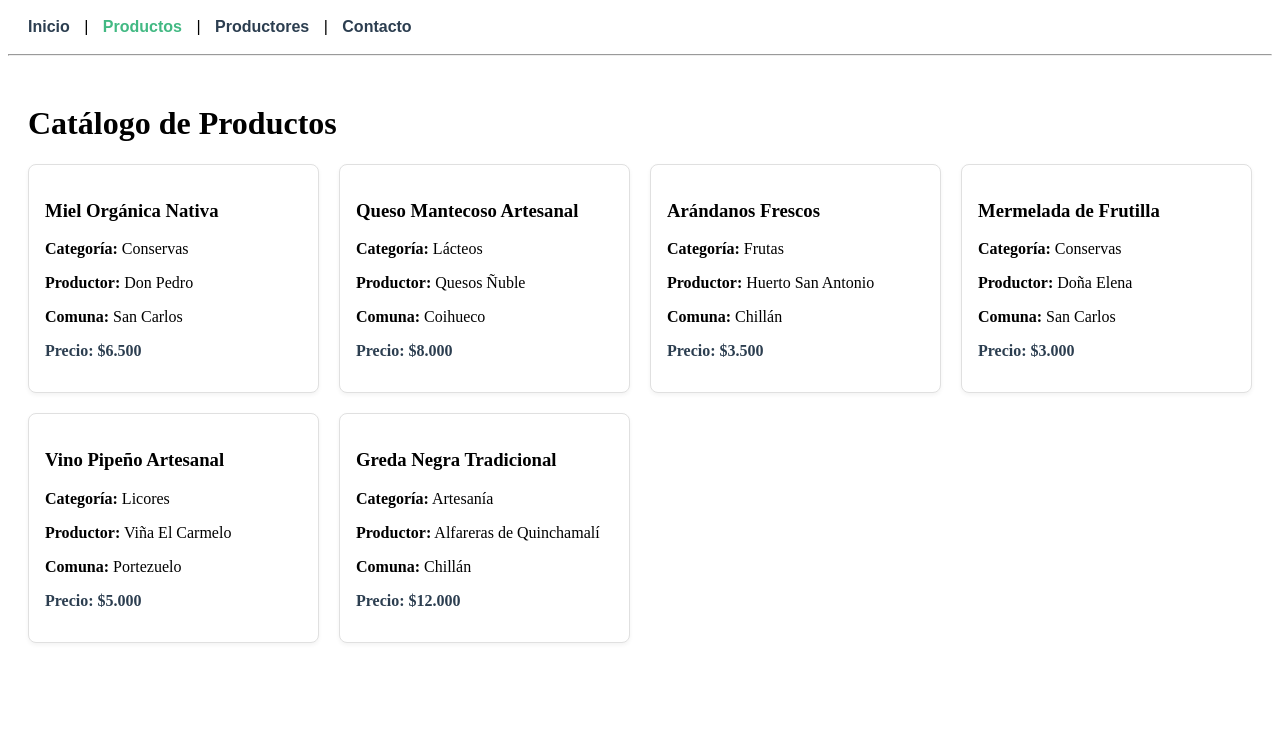
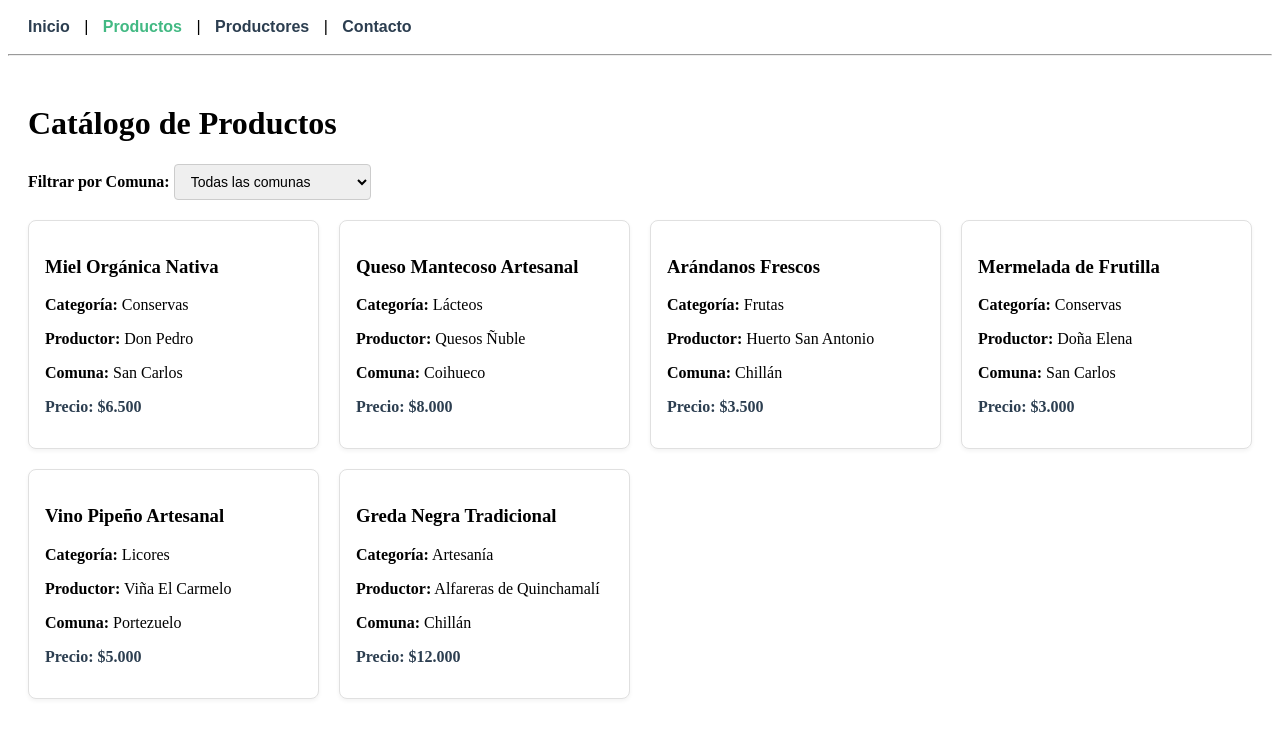
Before and after one commit to sebaacr/IW600-NT1-Sebastian-Concha, a Vue app: page /productos in a window 1280 px wide. Shown: the top 738 px of the page. Built offline with nearby package versions, Linux system fonts and the light colour scheme.

Commit message:
Parte C - Filtro dinámico por comuna con v-for, computed properties y condicionales v-if/v-else

```diff
--- a/src/views/Productos.vue
+++ b/src/views/Productos.vue
@@ -1,19 +1,41 @@
 <template>
   <div class="catalogo">
     <h1>Catálogo de Productos</h1>
-    <div class="grid-productos">
+
+    <!-- Filtro dinámico por Comuna -->
+    <div class="filtro-container">
+      <label for="comuna-select"><strong>Filtrar por Comuna: </strong></label>
+      <select id="comuna-select" v-model="comunaSeleccionada">
+        <option value="">Todas las comunas</option>
+        <option value="San Carlos">San Carlos</option>
+        <option value="Coihueco">Coihueco</option>
+        <option value="Chillán">Chillán</option>
+        <option value="Portezuelo">Portezuelo</option>
+        <option value="Pemuco">Pemuco (Sin productos)</option>
+      </select>
+    </div>
+
+    <!-- Renderizado Condicional y Lista Dinámica -->
+    <div v-if="productosFiltrados.length > 0" class="grid-productos">
       <ProductoCard
-        v-for="item in productos"
+        v-for="item in productosFiltrados"
         :key="item.id"
         :producto="item"
       />
+    </div>
+
+    <!-- Mensaje cuando la condición no arroja resultados -->
+    <div v-else class="mensaje-vacio">
+      <p>⚠️ No se encontraron productos disponibles para la comuna seleccionada.</p>
     </div>
   </div>
 </template>
 
 <script setup>
-import { ref } from 'vue'
+import { ref, computed } from 'vue'
 import ProductoCard from '../components/ProductoCard.vue'
+
+const comunaSeleccionada = ref('')
 
 const productos = ref([
   { id: 1, nombre: 'Miel Orgánica Nativa', categoria: 'Conservas', productor: 'Don Pedro', comuna: 'San Carlos', precio: 6500 },
@@ -23,16 +45,40 @@ const productos = ref([
   { id: 5, nombre: 'Vino Pipeño Artesanal', categoria: 'Licores', productor: 'Viña El Carmelo', comuna: 'Portezuelo', precio: 5000 },
   { id: 6, nombre: 'Greda Negra Tradicional', categoria: 'Artesanía', productor: 'Alfareras de Quinchamalí', comuna: 'Chillán', precio: 12000 }
 ])
+
+const productosFiltrados = computed(() => {
+  if (!comunaSeleccionada.value) {
+    return productos.value
+  }
+  return productos.value.filter(p => p.comuna === comunaSeleccionada.value)
+})
 </script>
 
 <style scoped>
 .catalogo {
   padding: 20px;
 }
+.filtro-container {
+  margin-bottom: 20px;
+}
+.filtro-container select {
+  padding: 8px 12px;
+  border-radius: 4px;
+  border: 1px solid #ccc;
+  font-size: 14px;
+}
 .grid-productos {
   display: grid;
   grid-template-columns: repeat(auto-fill, minmax(250px, 1fr));
   gap: 20px;
+}
+.mensaje-vacio {
+  padding: 20px;
+  background-color: #fff3cd;
+  border: 1px solid #ffeeba;
+  border-radius: 6px;
+  color: #856404;
+  text-align: center;
   margin-top: 20px;
 }
 </style>
```
Also changed, not shown: 1 other file (tests, documents, lock files or other folders).
